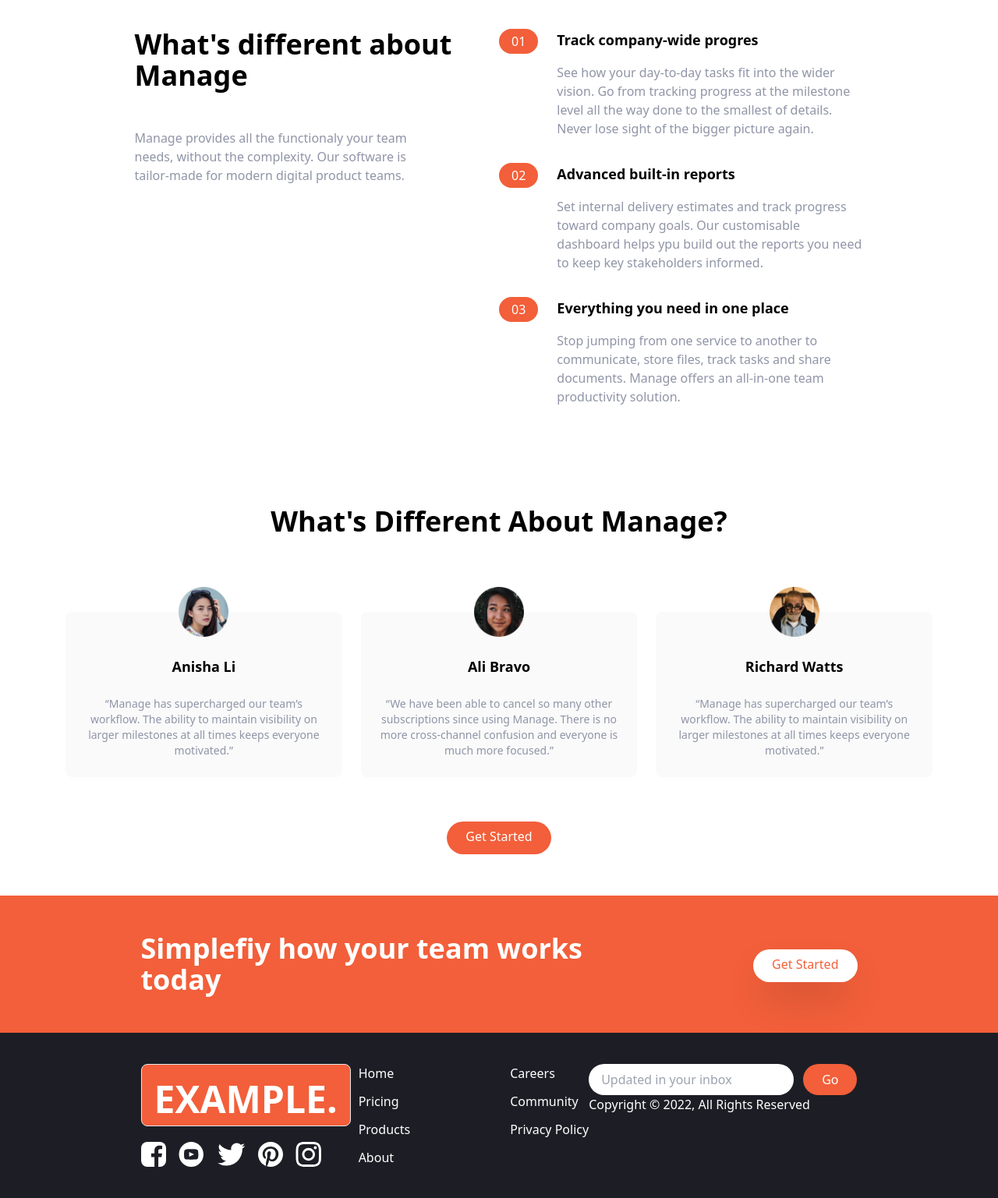
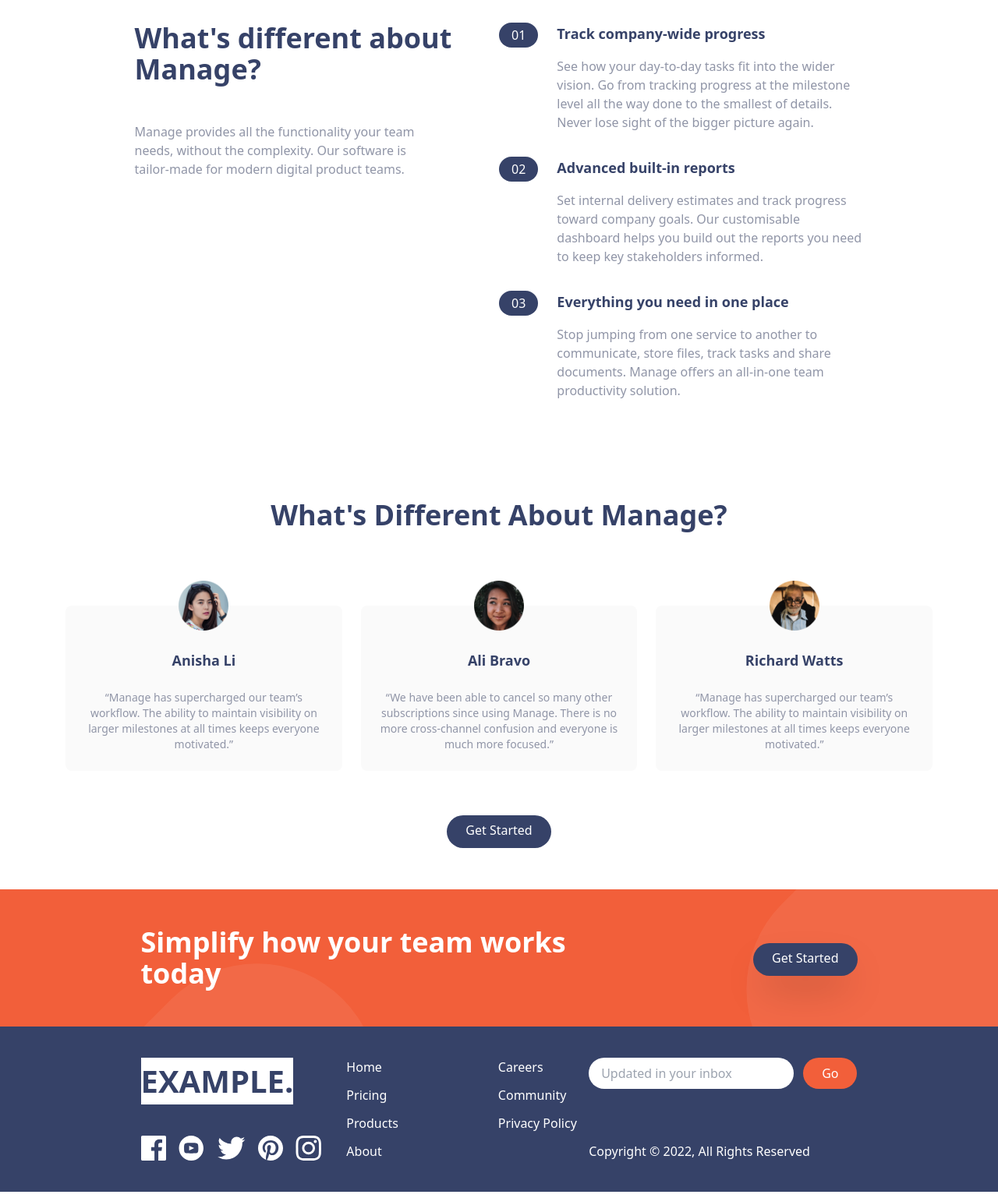
Before and after one commit to Osman38/TailwindCSS-Project, a website: page index.html in a window 1280 px wide. Shown: the part 619-2156 px from the top of the page at 78% size. Drawn offline with Linux system fonts and the light colour scheme.

Commit message:
20-05-2022

```diff
--- a/index.html
+++ b/index.html
@@ -3,148 +3,221 @@
 <head>
     <meta charset="UTF-8">
     <link rel="stylesheet" href="src/tailwind.css">
-    <title>Manage Landing Page</title>
+    <title>Example.</title>
 
 </head>
 <body>
-<!--Navbar-->
-<nav class="relative container mx-auto p-6">
-    <!--Flex Container-->
+<!-- Navbar -->
+<nav class="relative container mx-auto p-2 bg-white w-full sticky top-0 shadow-2xl">
+    <!-- Flex container -->
     <div class="flex items-center justify-between">
-        <!--Logo-->
+        <!-- Logo -->
         <div class="pt-2">
-            <img src="img/logo.svg" alt="">
+<!--            <img src="img/logo.svg" alt=""/>-->
+            <h1 class="font-bold text-[40px] box-border">EXAMPLE.</h1>
         </div>
-        <!--Menu Items-->
-        <div class="hidden space-x-6 md:flex">
-            <a href="#" class="a-hov">Pricing</a>
-            <a href="#" class="a-hov">Product</a>
-            <a href="#" class="a-hov">About Us</a>
-            <a href="#" class="a-hov">Careers</a>
-            <a href="#" class="a-hov">Community</a>
+        <!-- Menu Items -->
+        <div class="hidden space-x-6 md:flex font-bold" >
+            <a href="#" class="hover:text-themeHoverColor">Pricing</a>
+            <a href="#" class="hover:text-themeHoverColor">Product</a>
+            <a href="#" class="hover:text-themeHoverColor">About Us</a>
+            <a href="#" class="hover:text-themeHoverColor">Careers</a>
+            <a href="#" class="hover:text-themeHoverColor">Community</a>
         </div>
-        <!--Button-->
-        <a href="#"
-           class="hidden p-3 text-white px-6 pt-2  bg-brightRed rounded-full baseline hover:bg-red-600 md:block">Get
-            Started</a>
+        <!-- Button -->
+        <a
+                href="#"
+                class="hidden p-3 px-6 pt-2 text-white bg-themeColor rounded-full baseline hover:bg-themeHoverColor md:block"
+        >Get Started</a
+        >
+
+        <!-- Hamburger Icon -->
+        <button
+                id="menu-btn"
+                class="block hamburger md:hidden focus:outline-none"
+        >
+            <span class="hamburger-top"></span>
+            <span class="hamburger-middle"></span>
+            <span class="hamburger-bottom"></span>
+        </button>
+    </div>
+
+    <!-- Mobile Menu -->
+    <div class="md:hidden">
+        <div
+                id="menu"
+                class="absolute flex-col items-center hidden self-end py-8 mt-10 space-y-6 font-bold bg-white sm:w-auto sm:self-center left-6 right-6 drop-shadow-md"
+        >
+            <a href="#">Pricing</a>
+            <a href="#">Product</a>
+            <a href="#">About Us</a>
+            <a href="#">Careers</a>
+            <a href="#">Community</a>
+        </div>
     </div>
 </nav>
-<!--Hero Section-->
+
+<!-- Hero Section -->
 <section id="hero">
-    <div class="container flex flex-col-reverse md:flex-row items-center px-6 mx-auto mt-10 space-y-0 md:space-y-0">
-        <!--Left Item -->
+    <!-- Flex Container -->
+    <div
+            class="container flex flex-col-reverse items-center px-6 mx-auto mt-10 space-y-0 md:space-y-0 md:flex-row"
+    >
+        <!-- Left item -->
         <div class="flex flex-col mb-32 space-y-12 md:w-1/2">
-            <h1 class="max-w-md text-4xl font-bold text-center md:text-5xl md:text-5xl md:text-left">
+            <h1
+                    class="max-w-md text-themeColor text-4xl font-bold text-center md:text-5xl md:text-left"
+            >
                 Bring everyone together to build better products
             </h1>
             <p class="max-w-sm text-center text-darkGrayishBlue md:text-left">
-                Manage makes it simple for software teams to plan day-to-day tasks wihile keeping the larger team goals
-                in view.
+                Manage makes it simple for software teams to plan day-to-day tasks
+                while keeping the larger team goals in view.
             </p>
             <div class="flex justify-center md:justify-start">
-                <a href="#" class="p-3 text-white px-6 pt-2  bg-brightRed rounded-full baseline hover:bg-red-600">Get
-                    Started</a>
+                <a
+                        href="#"
+                        class="p-3 px-6 pt-2 text-white bg-themeColor rounded-full baseline hover:bg-themeHoverColor"
+                >Get Started</a
+                >
             </div>
         </div>
-        <!--Image-->
-        <div class="md:w-1/2">
-            <img src="img/illustration-intro.svg" alt="">
+        <!-- Image -->
+        <div class="md:w-1/2 border border-themeColor rounded-full">
+            <img src="img/chart.png" class="rounded-full" alt=""/>
         </div>
     </div>
 </section>
-<!--Features Section-->
+
+<!-- Features Section -->
 <section id="features">
-    <div class="container flex flex-col px-4 mx-auto mt-10 space-y-12 md:space-y-0 md:flex-row">
-        <!--What's Differend-->
+    <!-- Flex container -->
+    <div
+            class="container flex flex-col px-4 mx-auto mt-10 space-y-12 md:space-y-0 md:flex-row"
+    >
+        <!-- What's Different -->
         <div class="flex flex-col space-y-12 md:w-1/2">
-            <h2 class="max-w-md text-4xl font-bold text-center md:text-left">What's different about Manage</h2>
+            <h2 class="max-w-md text-4xl font-bold text-center md:text-left">
+                What's different about Manage?
+            </h2>
             <p class="max-w-sm text-center text-darkGrayishBlue md:text-left">
-                Manage provides all the functionaly your team needs, without the complexity. Our software is tailor-made
-                for modern digital product teams.
+                Manage provides all the functionality your team needs, without the
+                complexity. Our software is tailor-made for modern digital product
+                teams.
             </p>
         </div>
-        <!--Numbered List-->
+
+        <!-- Numbered List -->
         <div class="flex flex-col space-y-8 md:w-1/2">
-            <!--List Item 1-->
-            <div class="flex flex-col space-y-3 md:space-y-0 md:space-x-6 md:flex-row">
-                <!--Heading-->
+            <!-- List Item 1 -->
+            <div
+                    class="flex flex-col space-y-3 md:space-y-0 md:space-x-6 md:flex-row"
+            >
+                <!-- Heading -->
                 <div class="rounded-l-full bg-brightRedSupLight md:bg-transparent">
                     <div class="flex items-center space-x-2">
-                        <div class="px-4 py-2 text-white rounded-full md:py-1 bg-brightRed">01</div>
+                        <div
+                                class="px-4 py-2 text-white rounded-full md:py-1 bg-themeColor"
+                        >
+                            01
+                        </div>
                         <h3 class="text-base font-bold md:mb-4 md:hidden">
-                            Track company-wide progres
+                            Track company-wide progress
                         </h3>
                     </div>
                 </div>
+
                 <div>
                     <h3 class="hidden mb-4 text-lg font-bold md:block">
-                        Track company-wide progres
+                        Track company-wide progress
                     </h3>
-                    <p class='text-darkGrayishBlue'>
-                        See how your day-to-day tasks fit into the wider vision. Go from tracking progress at the
-                        milestone level all the way done to the smallest of details. Never lose sight of the bigger
-                        picture again.
+                    <p class="text-darkGrayishBlue">
+                        See how your day-to-day tasks fit into the wider vision. Go from
+                        tracking progress at the milestone level all the way done to the
+                        smallest of details. Never lose sight of the bigger picture
+                        again.
                     </p>
                 </div>
             </div>
-            <!--List Item 2-->
-            <div class="flex flex-col space-y-3 md:space-y-0 md:space-x-6 md:flex-row">
-                <!--Heading-->
+
+            <!-- List Item 2 -->
+            <div
+                    class="flex flex-col space-y-3 md:space-y-0 md:space-x-6 md:flex-row"
+            >
+                <!-- Heading -->
                 <div class="rounded-l-full bg-brightRedSupLight md:bg-transparent">
                     <div class="flex items-center space-x-2">
-                        <div class="px-4 py-2 text-white rounded-full md:py-1 bg-brightRed">02</div>
+                        <div
+                                class="px-4 py-2 text-white rounded-full md:py-1 bg-themeColor"
+                        >
+                            02
+                        </div>
                         <h3 class="text-base font-bold md:mb-4 md:hidden">
                             Advanced built-in reports
                         </h3>
                     </div>
                 </div>
+
                 <div>
                     <h3 class="hidden mb-4 text-lg font-bold md:block">
                         Advanced built-in reports
                     </h3>
-                    <p class='text-darkGrayishBlue'>
-                        Set internal delivery estimates and track progress toward company goals. Our customisable
-                        dashboard helps ypu build out the reports you need to keep key stakeholders informed.
+                    <p class="text-darkGrayishBlue">
+                        Set internal delivery estimates and track progress toward
+                        company goals. Our customisable dashboard helps you build out
+                        the reports you need to keep key stakeholders informed.
                     </p>
                 </div>
             </div>
-            <!--List Item 3-->
-            <div class="flex flex-col space-y-3 md:space-y-0 md:space-x-6 md:flex-row">
-                <!--Heading-->
+
+            <!-- List Item 3 -->
+            <div
+                    class="flex flex-col space-y-3 md:space-y-0 md:space-x-6 md:flex-row"
+            >
+                <!-- Heading -->
                 <div class="rounded-l-full bg-brightRedSupLight md:bg-transparent">
                     <div class="flex items-center space-x-2">
-                        <div class="px-4 py-2 text-white rounded-full md:py-1 bg-brightRed">03</div>
+                        <div
+                                class="px-4 py-2 text-white rounded-full md:py-1 bg-themeColor"
+                        >
+                            03
+                        </div>
                         <h3 class="text-base font-bold md:mb-4 md:hidden">
                             Everything you need in one place
                         </h3>
                     </div>
                 </div>
+
                 <div>
                     <h3 class="hidden mb-4 text-lg font-bold md:block">
                         Everything you need in one place
                     </h3>
-                    <p class='text-darkGrayishBlue'>
-                        Stop jumping from one service to another to communicate, store files, track tasks and share
-                        documents. Manage offers an all-in-one team productivity solution.
+                    <p class="text-darkGrayishBlue">
+                        Stop jumping from one service to another to communicate, store
+                        files, track tasks and share documents. Manage offers an
+                        all-in-one team productivity solution.
                     </p>
                 </div>
             </div>
         </div>
     </div>
 </section>
-<!--Testimonials-->
+
+<!-- Testimonials -->
 <section id="testimonials">
-    <!--Container to heading and yestm blocks-->
+    <!-- Container to heading and testm blocks -->
     <div class="max-w-6xl px-5 mx-auto mt-32 text-center">
-        <!--Heading-->
+        <!-- Heading -->
         <h2 class="text-4xl font-bold text-center">
             What's Different About Manage?
         </h2>
-        <!--TEstimonials Container-->
+        <!-- Testimonials Container -->
         <div class="flex flex-col mt-24 md:flex-row md:space-x-6">
-            <!--Testimonial 1-->
-            <div class="flex flex-col items-center p-6 space-y-6 rounded-lg bg-veryLightGray md:w-1/3">
-                <img src="img/avatar-anisha.png" class="w-16 -mt-14" alt="">
+            <!-- Testimonial 1 -->
+            <div
+                    class="flex flex-col items-center p-6 space-y-6 rounded-lg bg-veryLightGray md:w-1/3"
+            >
+                <img src="img/avatar-anisha.png" class="w-16 -mt-14" alt=""/>
                 <h5 class="text-lg font-bold">Anisha Li</h5>
                 <p class="text-sm text-darkGrayishBlue">
                     “Manage has supercharged our team’s workflow. The ability to
@@ -152,6 +225,7 @@
                     everyone motivated.”
                 </p>
             </div>
+
             <!-- Testimonial 2 -->
             <div
                     class="hidden flex-col items-center p-6 space-y-6 rounded-lg bg-veryLightGray md:flex md:w-1/3"
@@ -178,66 +252,79 @@
                 </p>
             </div>
         </div>
-        <!--Button-->
+        <!-- Button -->
         <div class="my-16">
-            <a href="#" class="p-3 text-white px-6 pt-2  bg-brightRed rounded-full baseline hover:bg-red-600">Get
-                Started</a>
+            <a
+                    href="#"
+                    class="p-3 px-6 pt-2 text-white bg-themeColor rounded-full baseline hover:bg-themeHoverColor"
+            >Get Started</a
+            >
         </div>
     </div>
 </section>
-<!--CTA Section-->
+
+<!-- CTA Section -->
 <section id="cta" class="bg-brightRed">
-    <!--Flex Container-->
-    <div class="container flex flex-col items-center justify-between px-6 py-24 mx-auto space-y-12 md:py-12 md:flex-row md:space-y-0">
-        <h2 class="text-5xl font-bold leading-tight text-center text-white md:text-4xl md:max-w-xl md:text-left">
-            Simplefiy how your team works today
+    <!-- Flex Container -->
+    <div
+            class="container flex flex-col items-center justify-between px-6 py-24 mx-auto space-y-12 md:py-12 md:flex-row md:space-y-0"
+    >
+        <!-- Heading -->
+        <h2
+                class="text-5xl font-bold leading-tight text-center text-white md:text-4xl md:max-w-xl md:text-left"
+        >
+            Simplify how your team works today
         </h2>
-        <!--Button-->
+        <!-- Button -->
         <div>
-            <a href="#"
-               class="p-3 text-brightRed px-6 pt-2  bg-white rounded-full shadow-2xl baseline hover:bg-gray-900">Get
-                Started</a>
+            <a
+                    href="#"
+                    class="p-3 px-6 pt-2 text-white bg-themeColor rounded-full shadow-2xl baseline hover:bg-themeHoverColor"
+            >Get Started</a
+            >
         </div>
     </div>
-
 </section>
 
-<!--Footer-->
-<footer class="bg-veryDarkBlue">
-    <!--Flex Container-->
-    <div class="container flex flex-col-reverse justify-between px-6 py-10 mx-auto space-y-8 md:flex-row md:space-y-0">
-        <!--Logo and social links container-->
-        <div class="flex flex-col-reverse items-center justify-between space-y-12 md:flex-col md:space-y-0 md:items-start">
+<!-- Footer -->
+<footer class="bg-themeColor">
+    <!-- Flex Container -->
+    <div
+            class="container flex flex-col-reverse justify-between px-6 py-10 mx-auto space-y-8 md:flex-row md:space-y-0"
+    >
+        <!-- Logo and social links container -->
+        <div
+                class="flex flex-col-reverse items-center justify-between space-y-12 md:flex-col md:space-y-0 md:items-start md:mr-4"
+        >
             <div class="mx-auto my-6 text-center text-white md:hidden">
                 Copyright &copy; 2022, All Rights Reserved
             </div>
-            <!--Logo-->
-            <div class="bg-brightRed border border-ra h-20 pt-5 px-4 rounded-lg md:mr-2.5">
-                <!--                <img src="img/logo-white.svg" alt="" class="h-8">-->
-                <h2 class=" text-white font-bold text-5xl">EXAMPLE.</h2>
+            <!-- Logo -->
+            <div class="bg-white">
+<!--                <img src="img/logo-white.svg" class="h-8" alt=""/>-->
+                <h1 class="font-bold text-[40px]">EXAMPLE.</h1>
             </div>
             <!-- Social Links Container -->
             <div class="flex justify-center space-x-4">
                 <!-- Link 1 -->
                 <a href="#">
-                    <img src="img/icon-facebook.svg" alt="" class="h-8 rounded-lg hover:bg-red-600"/>
-
+                    <img src="img/icon-facebook.svg" alt="" class="h-8"/>
                 </a>
                 <!-- Link 2 -->
                 <a href="#">
-                    <img src="img/icon-youtube.svg" alt="" class="h-8 rounded-lg hover:bg-red-600 "/>
+                    <img src="img/icon-youtube.svg" alt="" class="h-8"/>
                 </a>
                 <!-- Link 3 -->
                 <a href="#">
-                    <img src="img/icon-twitter.svg" alt="" class="h-8 rounded-lg hover:bg-red-600"/>
+                    <img src="img/icon-twitter.svg" alt="" class="h-8"/>
                 </a>
                 <!-- Link 4 -->
                 <a href="#">
-                    <img src="img/icon-pinterest.svg" alt="" class="h-8 rounded-lg box-border hover:bg-red-600"/>
+                    <img src="img/icon-pinterest.svg" alt="" class="h-8"/>
                 </a>
                 <!-- Link 5 -->
                 <a href="#">
-                    <img src="img/icon-instagram.svg" alt="" class="h-8 rounded-lg hover:bg-red-600"/>
+                    <img src="img/icon-instagram.svg" alt="" class="h-8"/>
                 </a>
             </div>
         </div>
@@ -255,17 +342,18 @@
                 <a href="#" class="hover:text-brightRed">Privacy Policy</a>
             </div>
         </div>
+
         <!-- Input Container -->
-        <div class="flex flex-col justify-between md:block">
+        <div class="flex flex-col justify-between">
             <form>
                 <div class="flex space-x-3">
                     <input
                             type="text"
-                            class="flex-1 px-4 rounded-full focus:outline-red-500"
+                            class="flex-1 px-4 rounded-full focus:outline-none"
                             placeholder="Updated in your inbox"
                     />
                     <button
-                            class="px-6 py-2 text-white rounded-full bg-brightRed hover:bg-brightRedLight focus:outline-none"
+                            class="px-6 py-2 text-white rounded-full bg-brightRed hover:bg-themeHoverColor focus:outline-none"
                     >
                         Go
                     </button>
@@ -276,7 +364,8 @@
             </div>
         </div>
     </div>
+</footer>
 
-</footer>
+<script src="./js/script.js"></script>
 </body>
 </html>
--- a/src/global.css
+++ b/src/global.css
@@ -2,9 +2,80 @@
 @tailwind components;
 @tailwind utilities;
 
+@layer base {
+    *{
+        @apply text-themeColor
+    }
 
-@layer components {
-    .a-hov{
-       @apply hover:text-red-800
+    body apply {
+        background-image: url('../img/bg-tablet-pattern.svg');
+        background-repeat: no-repeat;
+        background-size: 800px;
+        background-position: 90% -25%;
     }
 }
+
+@layer utilities {
+    #cta {
+        background-image: url('../img/bg-simplify-section-desktop.svg');
+        background-repeat: no-repeat;
+    }
+
+    @media (max-width: 576px) {
+        body {
+            background-position: 50px -50px;
+            background-size: 500px;
+        }
+
+        #cta {
+            background-image: url('../img/bg-simplify-section-mobile.svg');
+        }
+    }
+
+    /* Hamburger Menu */
+    .hamburger {
+        cursor: pointer;
+        width: 24px;
+        height: 24px;
+        transition: all .25s;
+        position: relative;
+    }
+
+    .hamburger-top,
+    .hamburger-middle,
+    .hamburger-bottom {
+        position: absolute;
+        top: 0;
+        left: 0;
+        width: 24px;
+        height: 2px;
+        background: #000;
+        transform: rotate(0);
+        transition: all .5s;
+    }
+
+    .hamburger-middle {
+        transform: translateY(7px);
+    }
+
+    .hamburger-bottom {
+        transform: translateY(14px);
+    }
+
+    .open {
+        transform: rotate(90deg) translateY(0);
+
+    }
+
+    .open .hamburger-top {
+        transform: rotate(45deg) translateY(6px) translate(6px);
+    }
+
+    .open .hamburger-middle {
+        display: none;
+    }
+
+    .open .hamburger-bottom {
+        transform: rotate(-45deg) translateY(6px) translate(-6px);
+    }
+}
--- a/tailwind.config.js
+++ b/tailwind.config.js
@@ -19,7 +19,9 @@ module.exports = {
                 darkGrayishBlue: 'hsl(227, 12%, 61%)',
                 veryDarkBlue: 'hsl(233, 12%, 13%)',
                 veryPaleRed: 'hsl(13, 100%, 96%)',
-                veryLightGray: 'hsl(0, 0%, 98%)'
+                veryLightGray: 'hsl(0, 0%, 98%)',
+                themeColor:'#364268',
+                themeHoverColor:'#4A5575FF'
             }
         },
     },
```
Also changed, not shown: js/script.js (added, +8 -0 lines), img/chart.png (added), src/tailwind.css, 1 other file.
